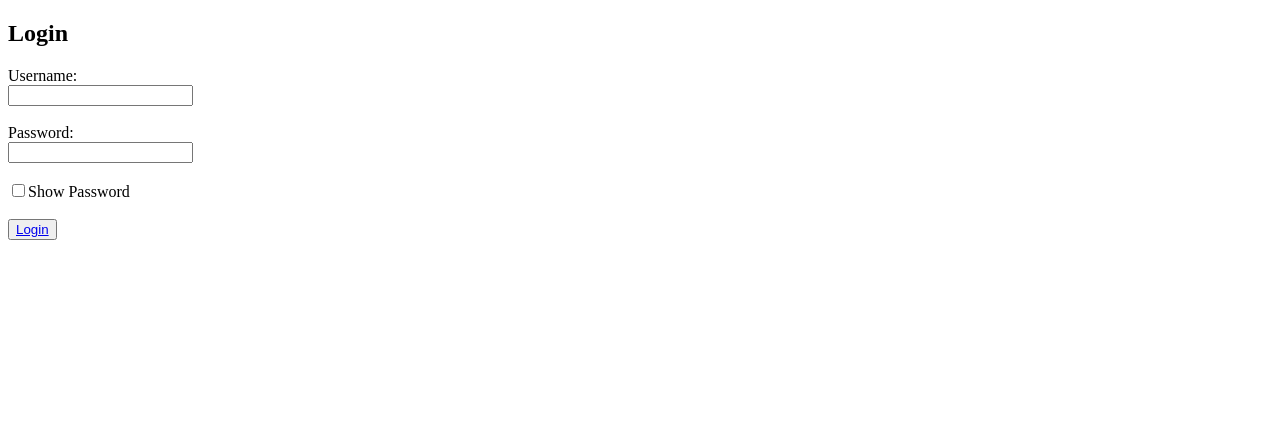
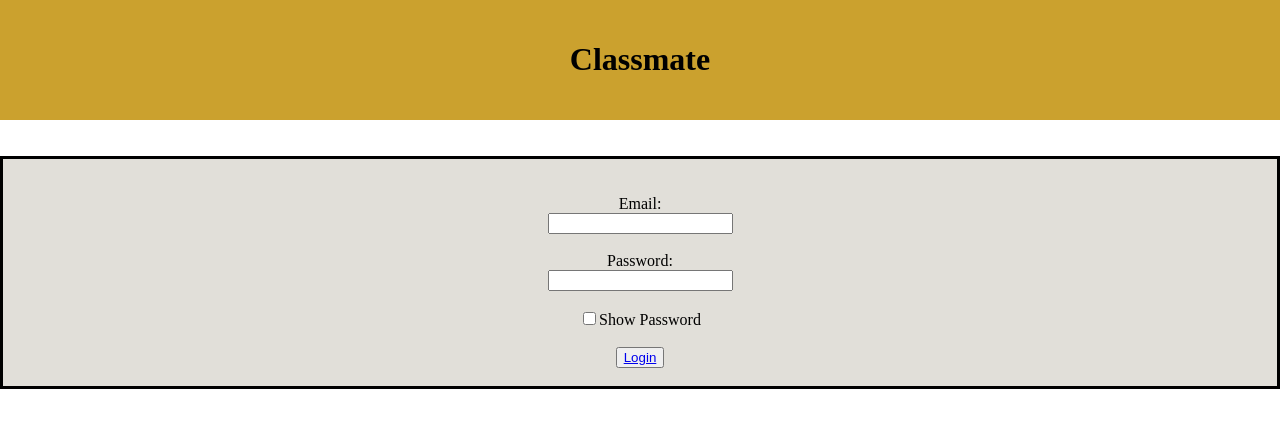
Before and after one commit to lukecheng1998/ClassMate, a Django app: page /login/ in a window 1280 px wide. Shown: the top 428 px of the page. Run offline with Django 3.2, Linux system fonts and the light colour scheme.

Commit message:
finished login frontend

```diff
--- a/FrontEnd/templates/login.html
+++ b/FrontEnd/templates/login.html
@@ -1,20 +1,44 @@
-{#{% extends 'base.html' %}#}
-{##}
-{#{% block title %}Login{% endblock %}#}
+
 
 <!DOCTYPE html>
 <html>
+<head>
+    <style>
+    body {
+        margin: 0;
+    }
+
+    /* Style the header */
+    .header {
+        background-color: #CBA12E;
+        padding: 20px;
+        text-align: center;
+    }
+
+    form {
+  		text-align: center;
+        background-color: #E1DFD9;
+        border-style: solid;
+	}
+
+
+    </style>
+</head>
 <body>
 
-<h2>Login</h2>
+<div class="header">
+    <h1>Classmate</h1>
+</div>
+<br>
+<br>
 
     <form method="post">
-        <label for="username">Username:</label><br>
+        <br><br><label for="username">Email:</label><br>
         <input type="text" id="username" name="username"><br><br>
         <label for="password">Password:</label><br>
         <input type="password" id="password" name="password"><br><br>
         <input type="checkbox" onclick="showPass()">Show Password<br><br>
-      <button type="submit"><a href="/signupPrompt/">Login</a></button>
+      <button type="submit"><a href="/signupPrompt/">Login</a></button><br><br>
     </form>
 
 <script>
```
